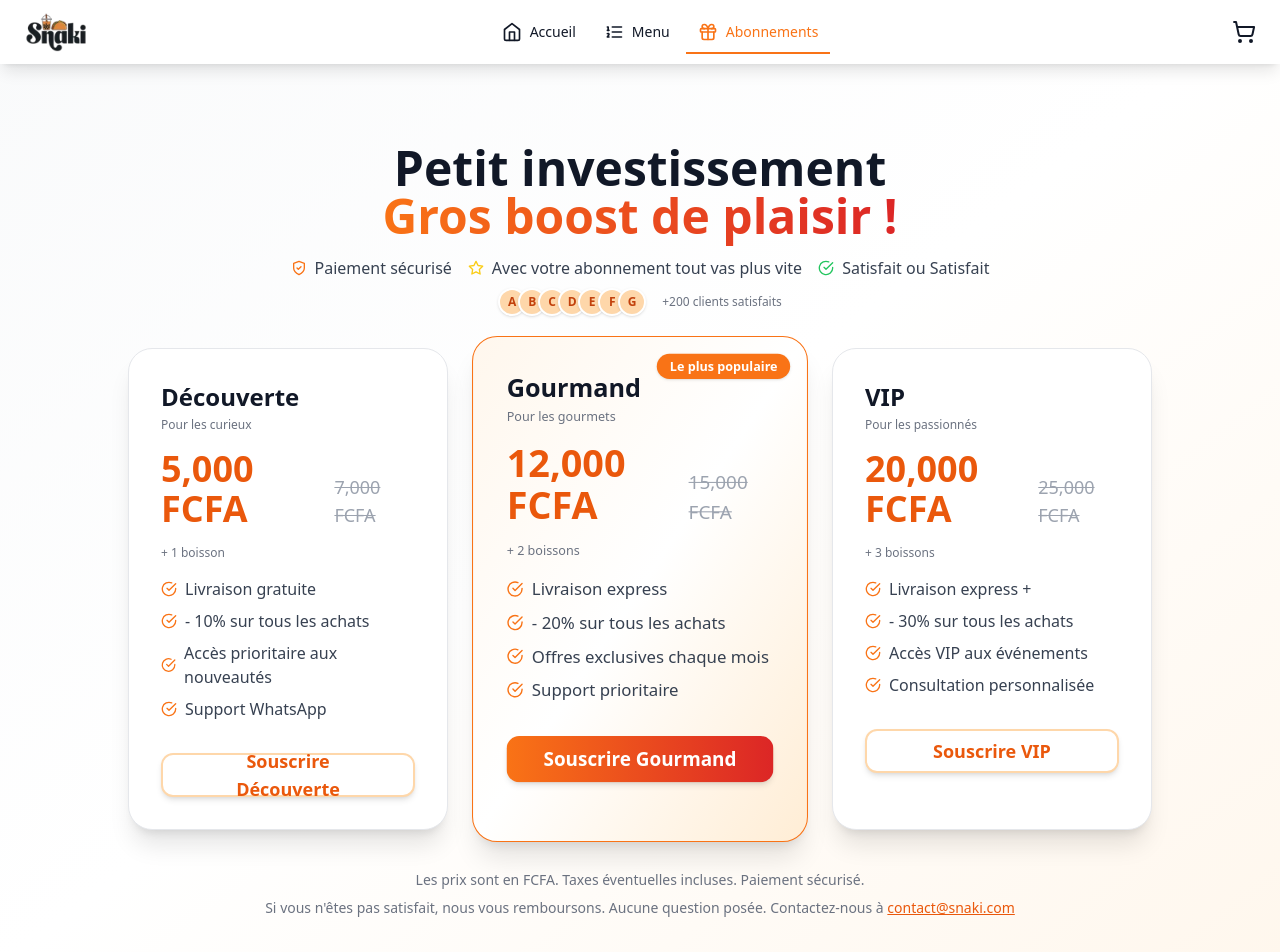
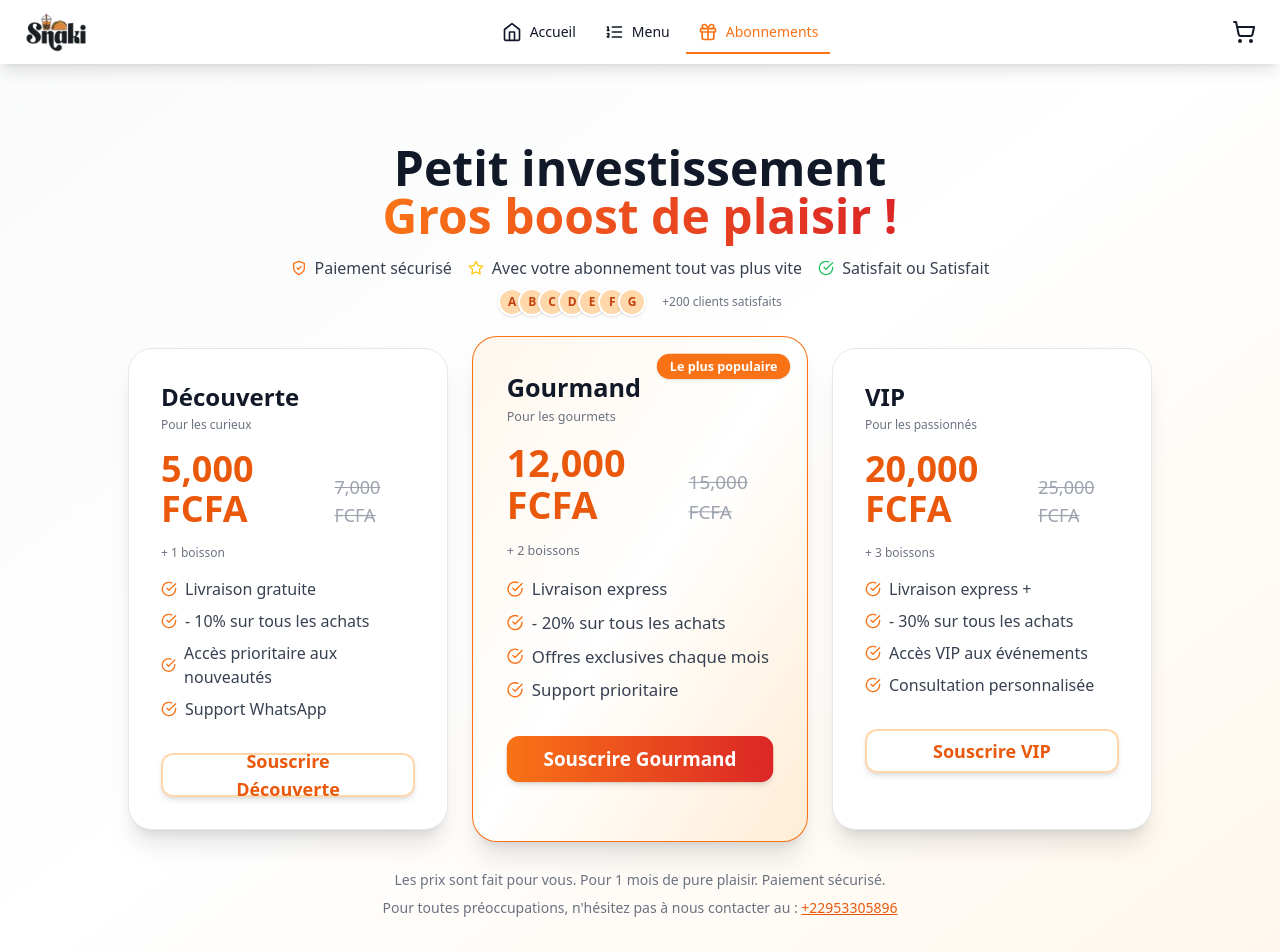
Before and after one commit to spyder20052/Snaki, a React (Vite) app: page /promotions in a window 1280 px wide. Shown: the top 952 px of the page. Built offline with nearby package versions, Linux system fonts and the light colour scheme.

Commit message:
correct text

```diff
--- a/src/pages/PromotionsPage.jsx
+++ b/src/pages/PromotionsPage.jsx
@@ -170,10 +170,10 @@ export default function PromotionsPage() {
       </div>
       <div className="max-w-3xl mx-auto text-center text-xs md:text-sm text-gray-500 dark:text-gray-400 mt-10 space-y-2">
         <div>
-          Les prix sont en FCFA. Taxes éventuelles incluses. Paiement sécurisé.
+          Les prix sont fait pour vous. Pour 1 mois de pure plaisir. Paiement sécurisé.
         </div>
         <div>
-          Si vous n'êtes pas satisfait, nous vous remboursons. Aucune question posée. Contactez-nous à <a href="mailto:contact@snaki.com" className="underline text-orange-600">contact@snaki.com</a>
+          Pour toutes préoccupations, n'hésitez pas à nous contacter au : <a href="https://wa.me/22953305896" className="underline text-orange-600" target="_blank">+22953305896</a>
         </div>
       </div>
 
```
